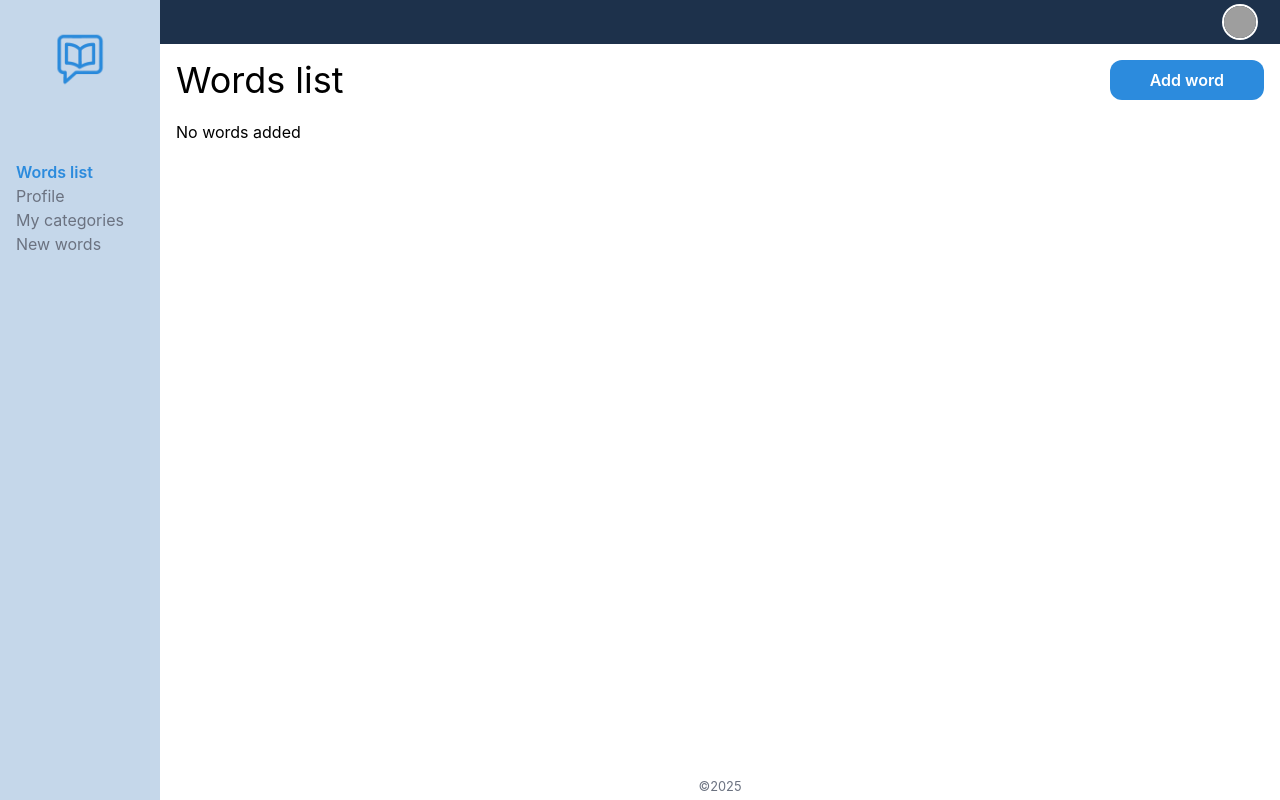
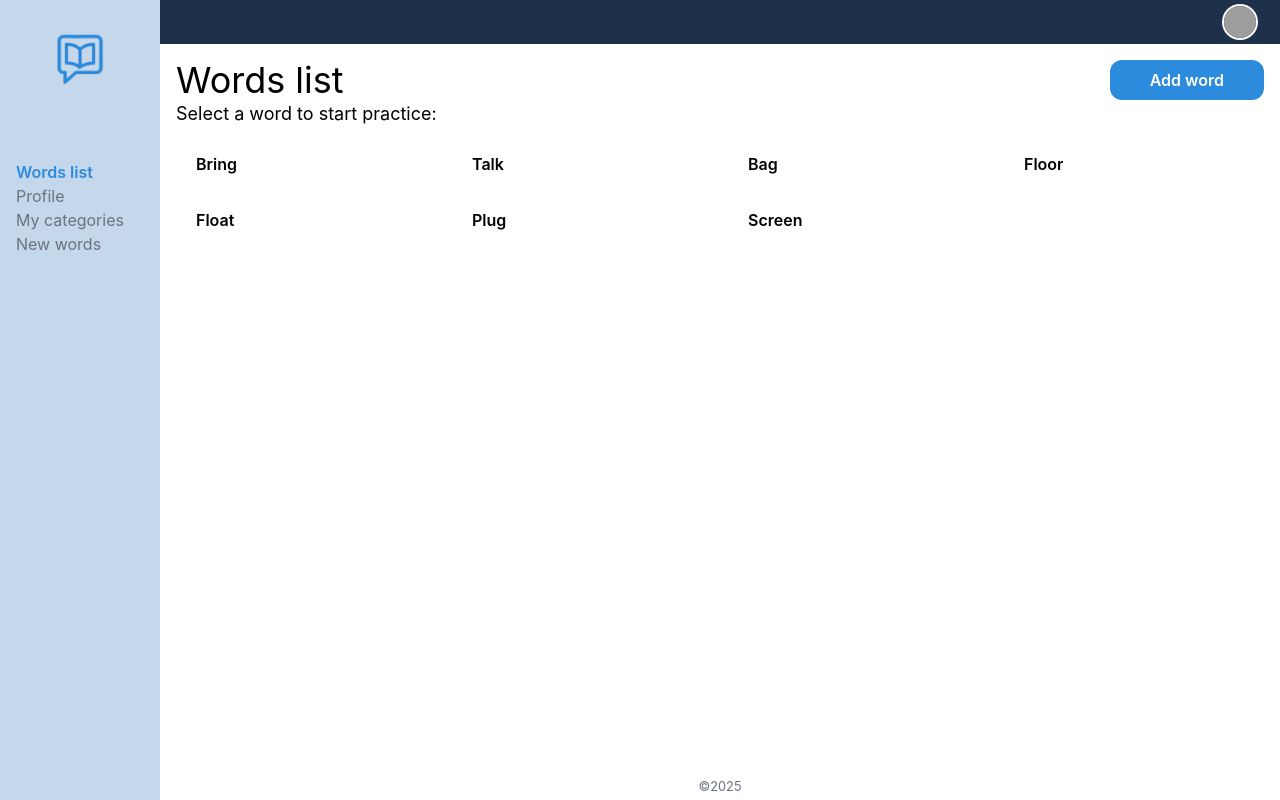
Before and after one commit to Sebastian-Cifuentes/vocabulary, a React (Create React App) app: page / in a window 1280 px wide. Built offline with nearby package versions, Linux system fonts and the light colour scheme; grey boxes are pictures that could not be loaded.

Commit message:
feat: add words added component and tooltip library

```diff
--- a/package.json
+++ b/package.json
@@ -9,6 +9,7 @@
     "@testing-library/jest-dom": "^6.6.3",
     "@testing-library/react": "^16.1.0",
     "@testing-library/user-event": "^13.2.1",
+    "@tippyjs/react": "^4.2.6",
     "@types/jest": "^27.0.1",
     "@types/node": "^16.7.13",
     "@types/react": "^19.0.0",
@@ -19,6 +20,7 @@
     "react-redux": "^9.2.0",
     "react-router-dom": "^7.7.1",
     "react-scripts": "5.0.1",
+    "tippy.js": "^6.3.7",
     "typescript": "^4.4.2",
     "web-vitals": "^2.1.0"
   },
--- /dev/null
+++ b/src/pages/words-list/WordsAdded.tsx
@@ -0,0 +1,33 @@
+import React from 'react';
+import Tippy from '@tippyjs/react';
+import 'tippy.js/dist/tippy.css';
+import 'tippy.js/animations/scale.css';
+
+export const WordsAdded = () => {
+
+    const words = ['Bring', 'Talk', 'Bag', 'Floor', 'Float', 'Plug', 'Screen'];
+
+    return (
+        <>
+            <p className="text-lg">Select a word to start practice:</p>
+            <div className="grid grid-cols-4 gap-4 mt-4">
+                {words.map(word =>
+                <div>
+                    <Tippy
+                        content={
+                        <button onClick={() => alert('Button clicked!')}>
+                            Click Me
+                        </button>
+                        }
+                        interactive={true}
+                        placement="right"
+                        animation="scale"
+                    >
+                        <p className="font-semibold hover:bg-gray-200 cursor-pointer w-fit rounded-md px-5 py-2">{word}</p>
+                    </Tippy>
+                </div>
+                )}
+            </div>
+        </>
+    );
+};
--- a/src/pages/words-list/WordsList.tsx
+++ b/src/pages/words-list/WordsList.tsx
@@ -1,9 +1,11 @@
 import { Title, PrimaryButton, Dialog } from '../../components';
 import { usePopupStore } from '../../hooks';
 import { AddWord } from './AddWord';
+import { WordsAdded } from './WordsAdded';
 export const WordsList = () => {
 
     const { openPopup } = usePopupStore();
+    const words = ['bring'];
 
     return (
         <>
@@ -14,9 +16,13 @@ export const WordsList = () => {
                     label='Add word'
                     type='button'/>
             </div>
-            <div className="body mt-5">
+            {words.length === 0
+            ? (<div className="body mt-5">
                 <p>No words added</p>
-            </div>
+              </div>)
+            : (<WordsAdded />)
+            }
+
             <Dialog />
         </>
     );
```
Also changed, not shown: 2 other files (tests, documents, lock files or other folders).
